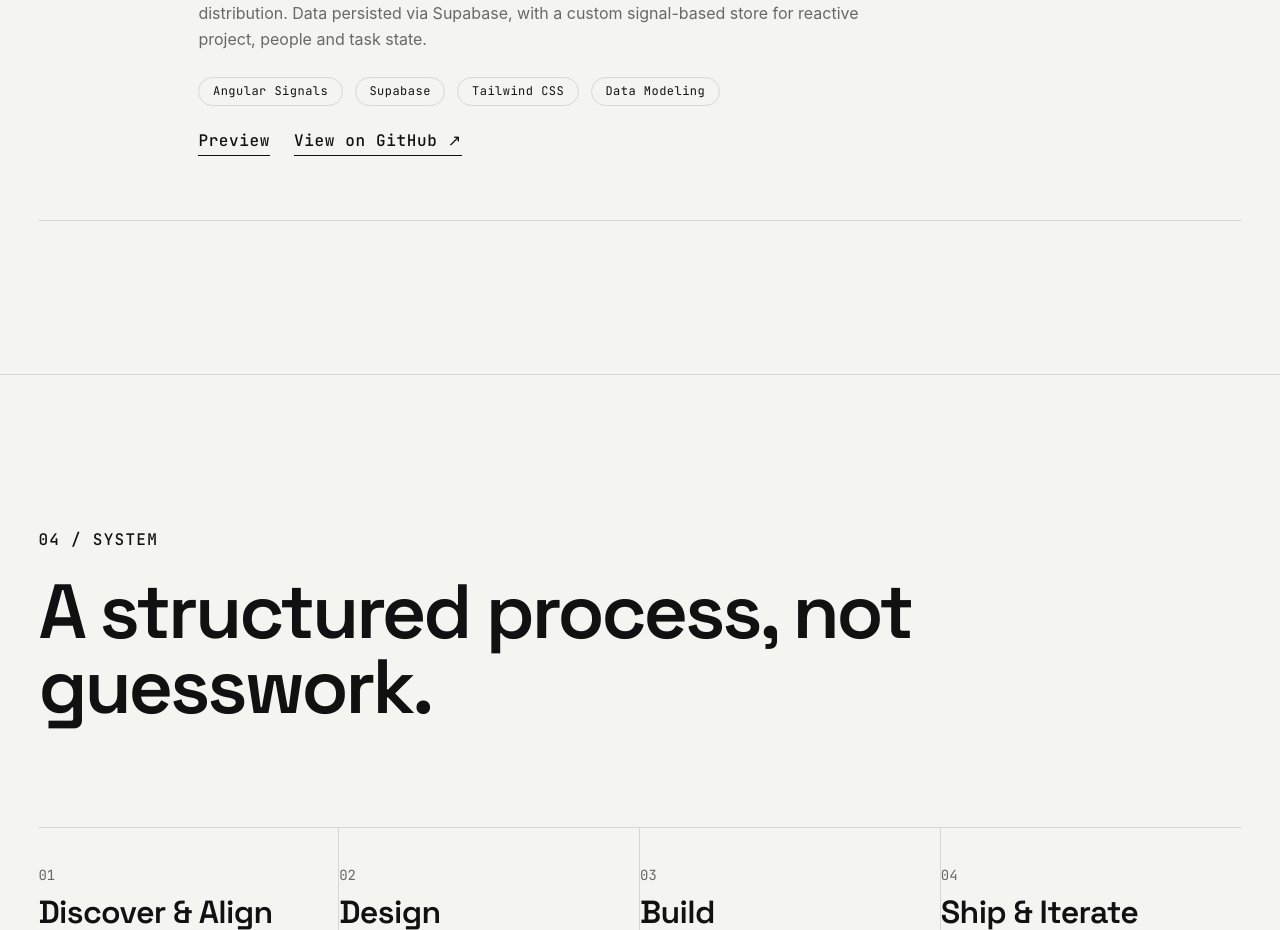
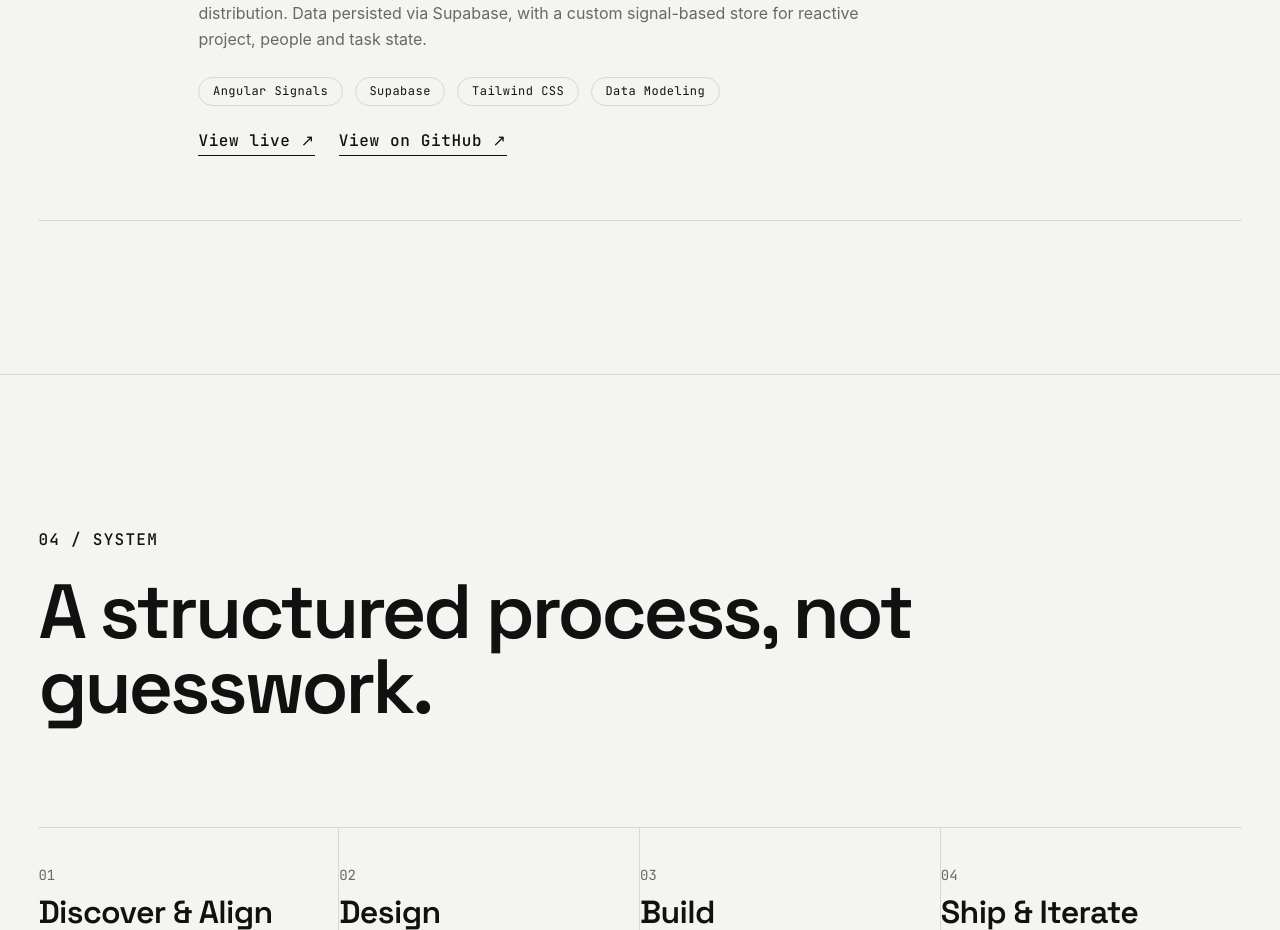
Before and after one commit to CWhymann/portfolio-pro, an Angular app: page / in a window 1280 px wide. Shown: the part 4207-5137 px from the top of the page. Built offline with nearby package versions, Linux system fonts and the light colour scheme; a web font is replaced by a local one.

Commit message:
feat: link live demo for Studio Wiemann in work section

```diff
--- a/src/app/features/work/work.html
+++ b/src/app/features/work/work.html
@@ -112,7 +112,14 @@
           </ul>
           <div class="work__links">
             <span class="work__live">
-              <span class="work__link">{{ translation.translate('work.previewLabel') }}</span>
+              <a
+                class="work__link"
+                href="https://cwhymann.github.io/studio-wiemann/"
+                target="_blank"
+                rel="noopener"
+              >
+                {{ translation.translate('work.liveLabel') }} ↗
+              </a>
               <span class="work__live-preview">
                 <img
                   src="img/studio-wiemann.png"
```
